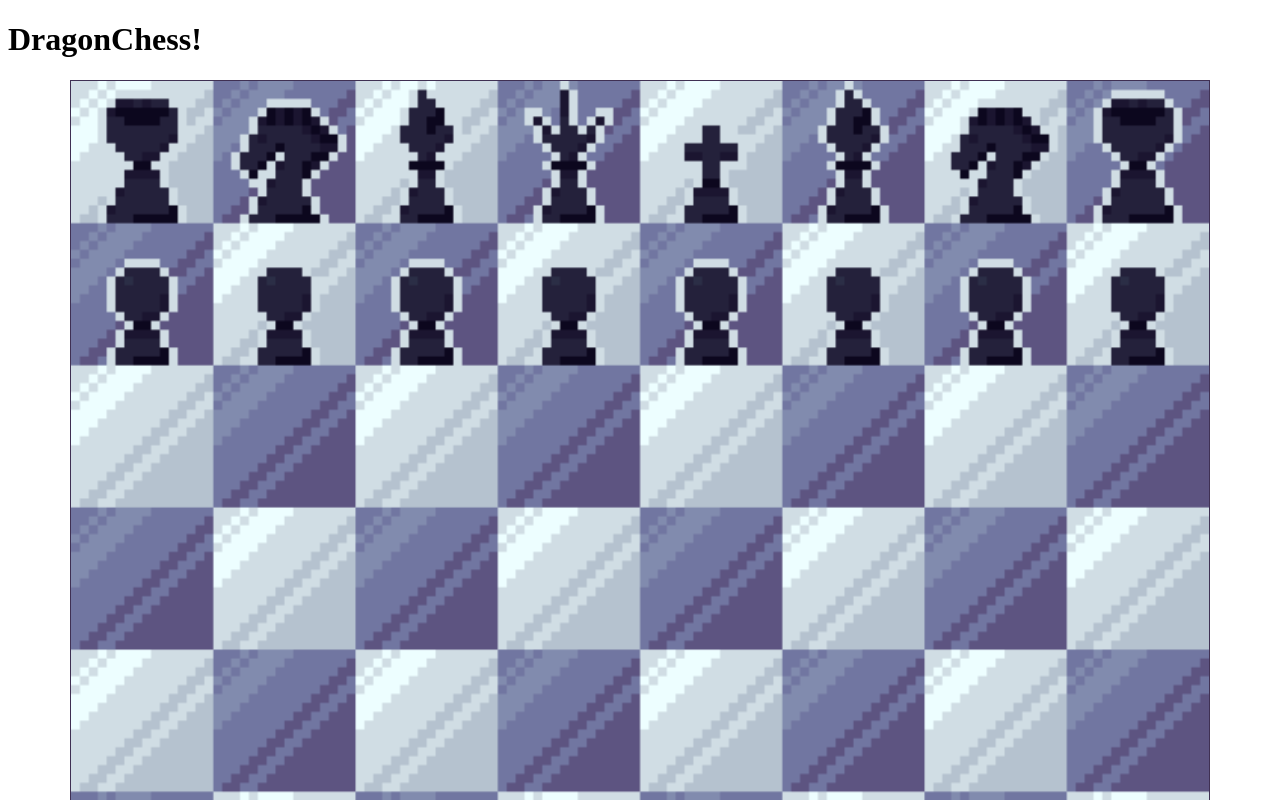
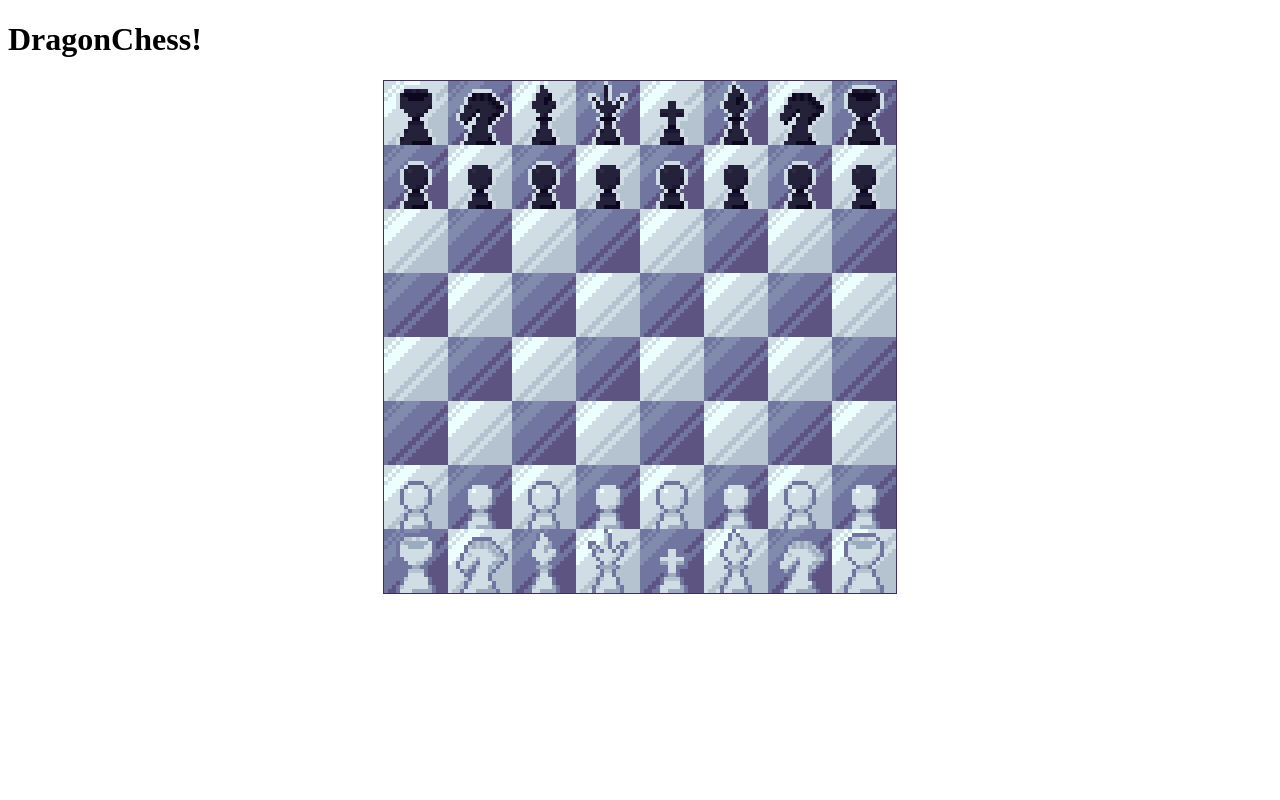
Before and after one commit to clansdown/DragonChess, a Svelte app in the folder ui/: page / in a window 1280 px wide. Shown: the top 800 px of the page. Built offline with nearby package versions, Linux system fonts and the light colour scheme.

Commit message:
fix the height-resizing issue

```diff
--- a/ui/src/App.svelte
+++ b/ui/src/App.svelte
@@ -169,14 +169,14 @@ onMount(()=>{
 </main>
 
 <style>
+main {
+     height: 100%;
+}
 canvas#board {
 
   width: 90%;
   aspect-ratio: 1 / 1;
-  /*
-  width: 900px;
-  height: 900px;
-  */
+
   border: 1px solid #3f3053;
   margin: auto;
   image-rendering: optimizeSpeed;
@@ -191,6 +191,14 @@ canvas#board {
   /* Possible future browsers. */
   -ms-interpolation-mode: nearest-neighbor;
 }
+@media (min-aspect-ratio: 1/1) {
+       canvas#board {
+                    width: auto;
+                    height: 90%;
+
+           aspect-ratio: 1/ 1;
+        }
+}
 img.spritesheet {
   display: none;
 
--- a/ui/src/app.css
+++ b/ui/src/app.css
@@ -1,80 +1,12 @@
-:root {
-  font-family: Inter, system-ui, Avenir, Helvetica, Arial, sans-serif;
-  line-height: 1.5;
-  font-weight: 400;
-
-  color-scheme: light dark;
-  color: rgba(255, 255, 255, 0.87);
-  background-color: #242424;
-
-  font-synthesis: none;
-  text-rendering: optimizeLegibility;
-  -webkit-font-smoothing: antialiased;
-  -moz-osx-font-smoothing: grayscale;
-  -webkit-text-size-adjust: 100%;
+html {
+    height: 100%;
 }
-
-a {
-  font-weight: 500;
-  color: #646cff;
-  text-decoration: inherit;
+body {
+    height: 100%;
 }
-a:hover {
-  color: #535bf2;
+DIV#app {
+    height: 100%;
+    margin: none;
+    padding: none;
 }
-
-body {
-  margin: 0;
-  display: flex;
-  place-items: center;
-  min-width: 320px;
-  min-height: 100vh;
-}
-
-h1 {
-  font-size: 3.2em;
-  line-height: 1.1;
-}
-
-.card {
-  padding: 2em;
-}
-
-#app {
-  max-width: 1280px;
-  margin: 0 auto;
-  padding: 2rem;
-  text-align: center;
-}
-
-button {
-  border-radius: 8px;
-  border: 1px solid transparent;
-  padding: 0.6em 1.2em;
-  font-size: 1em;
-  font-weight: 500;
-  font-family: inherit;
-  background-color: #1a1a1a;
-  cursor: pointer;
-  transition: border-color 0.25s;
-}
-button:hover {
-  border-color: #646cff;
-}
-button:focus,
-button:focus-visible {
-  outline: 4px auto -webkit-focus-ring-color;
-}
-
-@media (prefers-color-scheme: light) {
-  :root {
-    color: #213547;
-    background-color: #ffffff;
-  }
-  a:hover {
-    color: #747bff;
-  }
-  button {
-    background-color: #f9f9f9;
-  }
-}
+g
```
